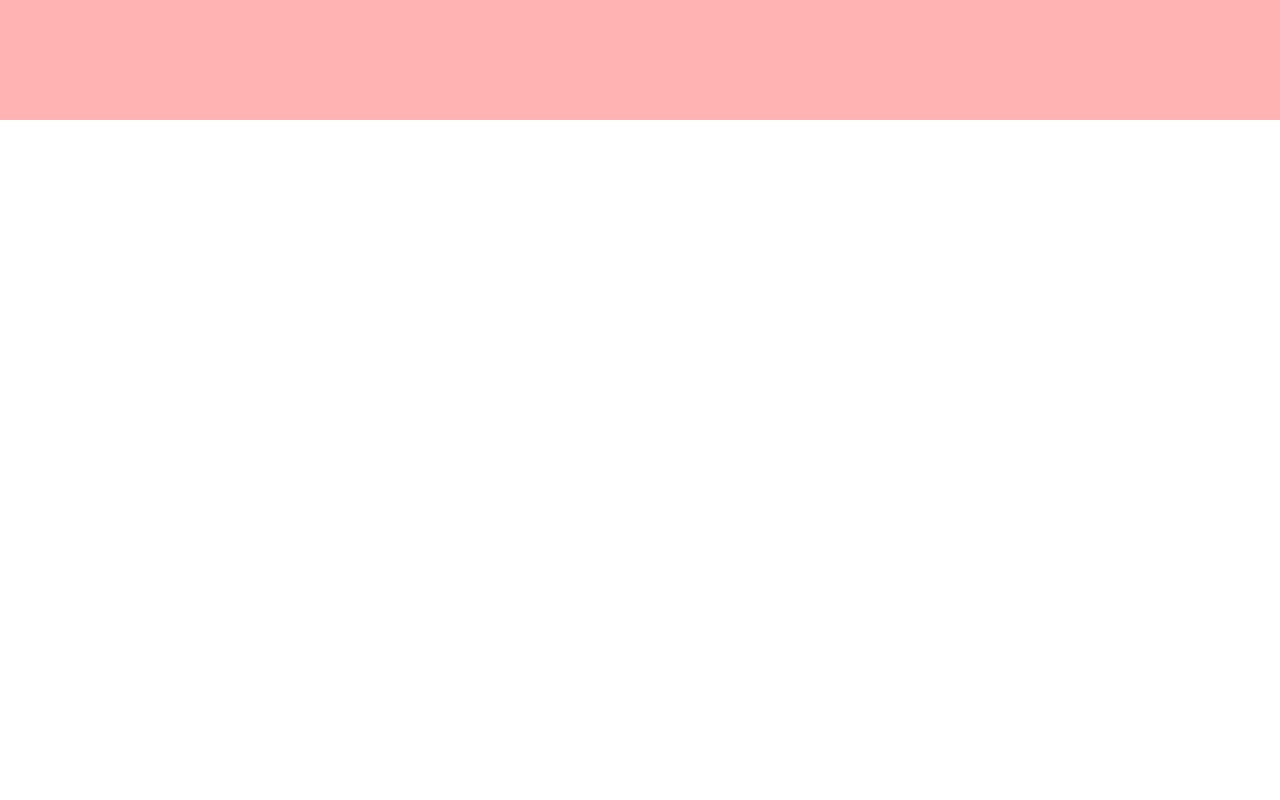
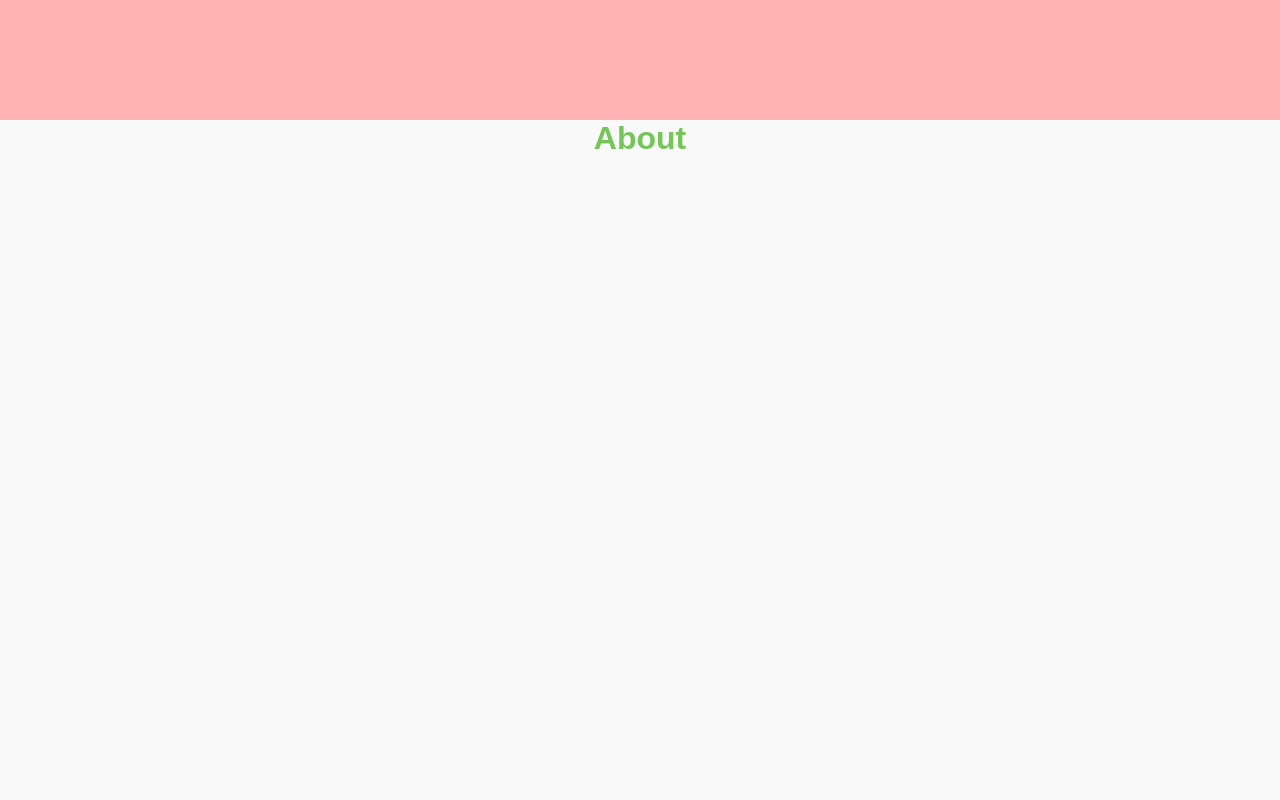
Before and after one commit to bateso88/my-website, a Next.js app: page / in a window 1280 px wide. Shown: the part 680-1480 px from the top of the page. Before the commit the page ends 800 px from the top, so only its background shows below. Built offline with nearby package versions, Linux system fonts and the light colour scheme.

Commit message:
Add info section

```diff
--- /dev/null
+++ b/src/components/InfoSection/InfoSection.tsx
@@ -0,0 +1,19 @@
+import { InfoContainer, InfoWrapper, InfoTitle } from "./styles";
+
+type Props = {
+  id: string;
+  lightTheme: boolean;
+  title: string;
+}
+
+const InfoSection = ({ id, lightTheme, title }: Props) => {
+  return (
+    <InfoContainer id={id} lightTheme={lightTheme}>
+      <InfoWrapper>
+        <InfoTitle>{title}</InfoTitle>
+      </InfoWrapper>
+    </InfoContainer>
+  );
+};
+
+export default InfoSection;
--- /dev/null
+++ b/src/components/InfoSection/index.ts
@@ -0,0 +1,3 @@
+import InfoSection from "./InfoSection";
+
+export default InfoSection;
--- /dev/null
+++ b/src/components/InfoSection/styles.ts
@@ -0,0 +1,26 @@
+import styled from "styled-components";
+
+export const InfoContainer = styled.div`
+  color: #fff;
+  background: ${({ lightTheme }) => (lightTheme ? "#f9f9f9" : "#0E0707")};
+
+  @media screen and (max-width: 768px) {
+    padding: 100px 0;
+  }
+`;
+
+export const InfoWrapper = styled.div`
+  display: grid;
+  z-index: 1;
+  height: 860px;
+  width: 100%;
+  max-width: 1100px;
+  margin-right: auto;
+  margin-left: auto;
+  padding: 0 24px;
+  justify-content: center;
+`;
+
+export const InfoTitle = styled.h1`
+  color: ${({ lightTheme }) => (lightTheme ? "#f25757" : "#76c55b")};
+`;
--- a/src/pages/index.tsx
+++ b/src/pages/index.tsx
@@ -4,6 +4,8 @@
 import Navbar from "@Components/Navbar";
 import Sidebar from "@Components/Sidebar";
 import HeroSection from "@Components/HeroSection";
+import InfoSection from "@Components/InfoSection";
+
 
 
 const Home = () => {
@@ -22,6 +24,8 @@
       <Sidebar isOpen={isOpen} toggle={toggle} />
       <Navbar toggle={toggle} />
       <HeroSection />
+      <InfoSection id="about" title="About" lightTheme={true} />
+      <InfoSection id="projects" title="Projects" lightTheme={false} />
     </>
   );
 };
```
Also changed, not shown: src/pages/projects/index.tsx (+12 -1 lines).
